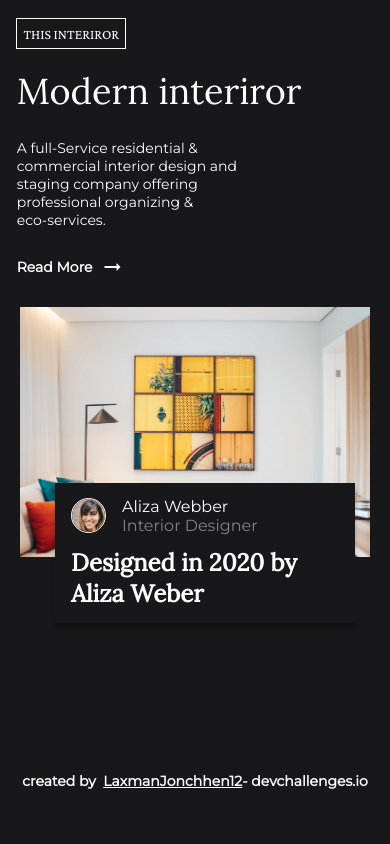
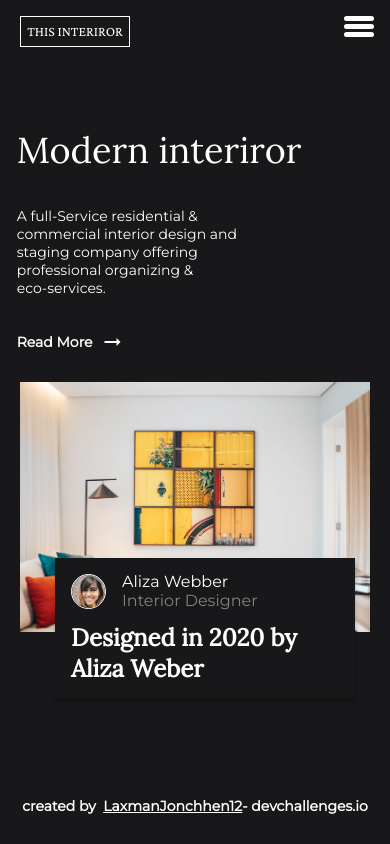
Before and after one commit to LaxmanJonchhen12/interior-consultant-challenge, a plain HTML site: page index.html in a window 390 px wide. Drawn offline with nearby package versions, Linux system fonts and the light colour scheme; a script that the page names is missing.

Commit message:
minor bugs fixed

```diff
--- a/css/style.css
+++ b/css/style.css
@@ -19,6 +19,10 @@ a:active{
     border-bottom: 2px solid white;
 }
 
+.active{
+    border-bottom: 2px solid white;
+}
+
 body{
     background: #181719;
     color:#fff;
@@ -37,6 +41,17 @@ body{
     height:15vh;
 }
 
+#navbar #menu .bar{
+    height:5px;
+    width:35px;
+    background-color: white;
+    display: block;
+    border-radius: 5px;
+    transition: 0.3s ease;
+    display: none;
+}
+
+
 #navbar #brand{
     margin: 2rem 0 0 3rem;
     text-transform: uppercase;
@@ -51,6 +66,23 @@ body{
     margin: 2rem 2.5rem 0 0;
 }
 
+.toggle-button{
+    position: absolute;
+    top:1rem;
+    right: 1rem;
+    display: none;
+    flex-direction: column;
+    justify-content: space-between;
+    width: 30px;
+    height: 21px;
+}
+
+.toggle-button .bar{
+    height: 5px;
+    width: 30px;
+    background-color: white;
+    border-radius: 10px;
+}
 
 #navbar #list .link{
     margin: 0 0 0 2rem;
@@ -177,18 +209,43 @@ body{
 /* media query for mobile design */
 @media screen and (max-width: 590px) {
 
-    #container #navbar{
-        height:8vh;
+    .toggle-button{
+        display: flex;
     }
 
-    #container #navbar #brand{
-        margin: 0rem 0 0 1rem;
+    #list{
+        display: none;
     }
 
-    #container #navbar #list{
-        margin:0;
-        display: none;
+    #navbar{
+        flex-direction: column;
+        align-items: center;
     }
+
+    #navbar #brand{
+        margin: 2rem 0 0 1rem;
+        position: relative;
+        top: -1rem;
+        left: -8rem;
+    }
+
+
+
+    #navbar #list nav{
+        width: 100%;
+        flex-direction: column;
+        text-align: center;
+        display:flex;
+    }
+
+    #navbar #list nav a{
+        padding:.5rem 1rem;
+    }
+
+    #list .active__link{
+        display: flex;
+    }
+
 
     #container #content{
         flex-direction:column;
@@ -196,7 +253,7 @@ body{
 
     #container #content #description{
         margin: 0rem 0rem 0rem -4.5rem;
-        height: 25vh;
+        height: 27vh;
     }
 
     #content #read__more #rm{
@@ -222,7 +279,7 @@ body{
     }
 
     #content{
-        height: 75vh;
+        height: 77vh;
     }
 
     #content #content__image #creator__info{
@@ -232,6 +289,6 @@ body{
     }
 
     #footer{
-        padding: 5rem 0 0 0;
+        padding: 1rem 0 0 0;
     }
 }
```
